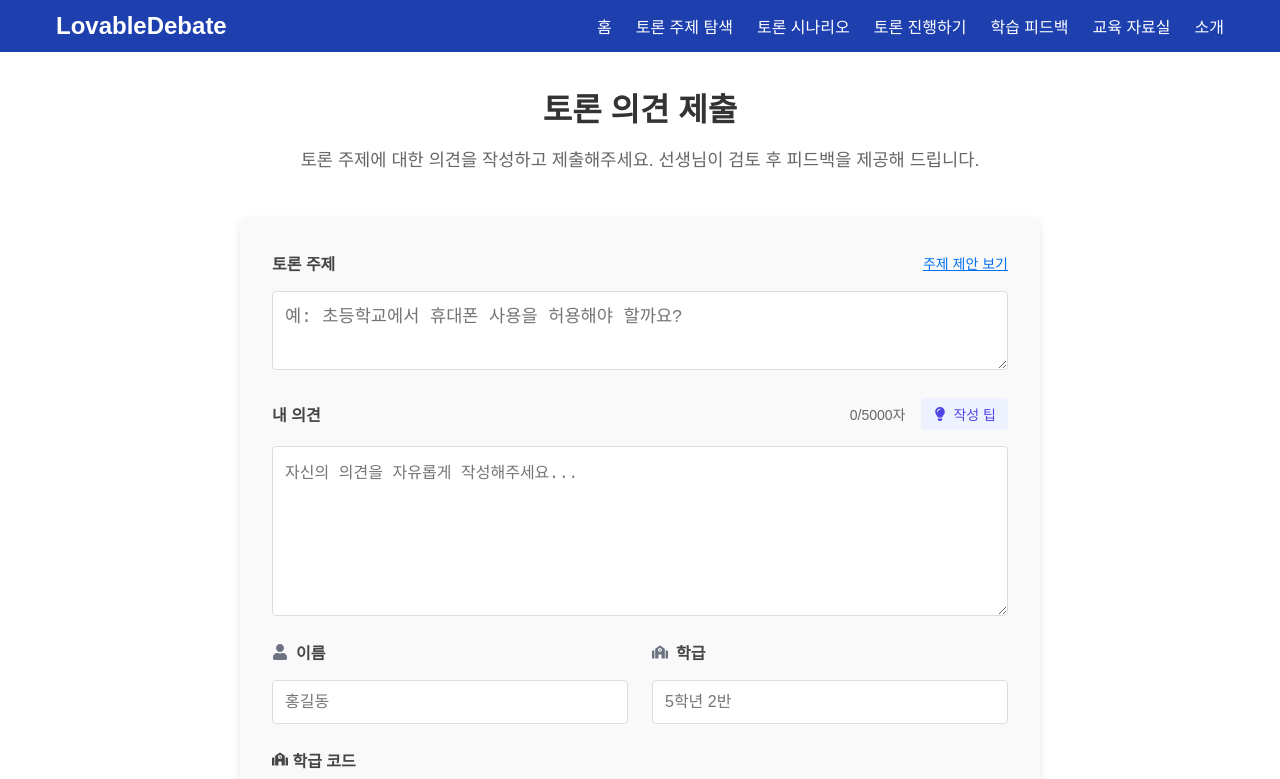
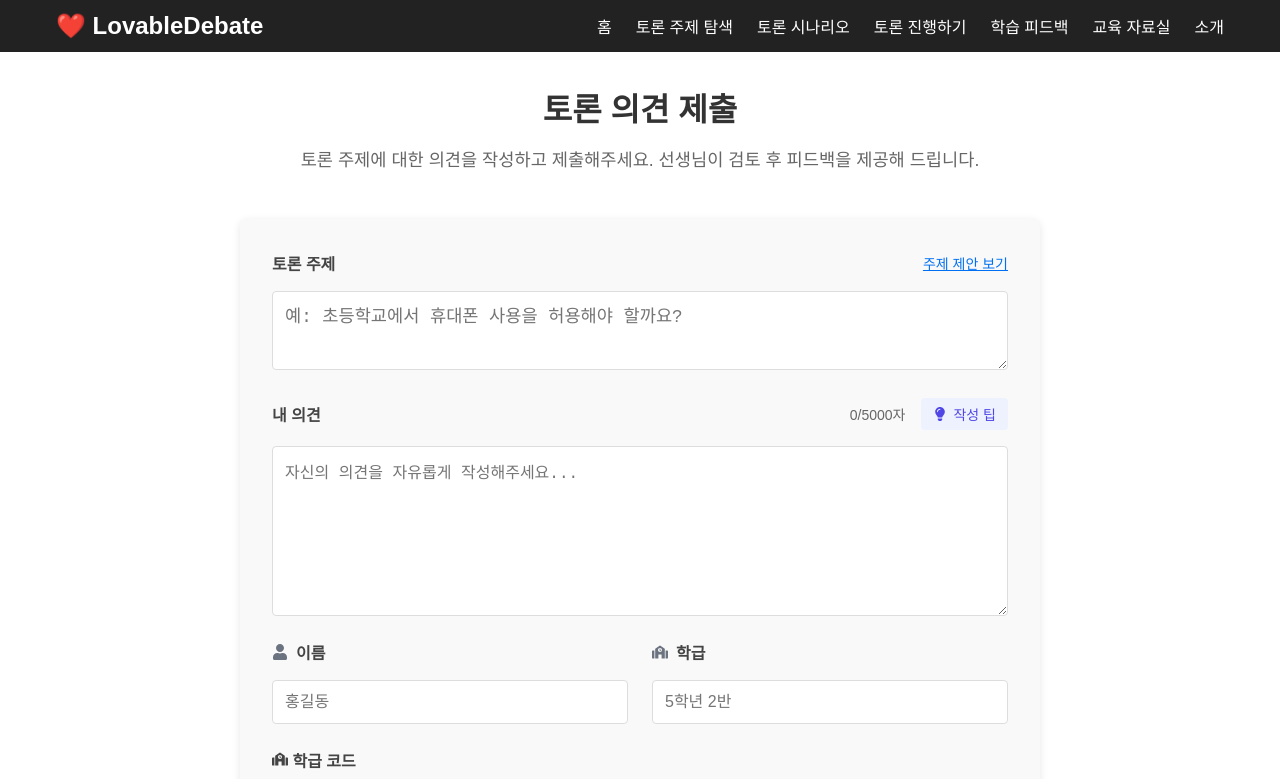
Before and after one commit to reallygood83/lovabledebate25, a Next.js app: page /submit in a window 1280 px wide. Shown: the top 779 px of the page. Built offline with nearby package versions, Linux system fonts and the light colour scheme.

Commit message:
네비게이션 바 개선: 중복 헤더 제거 및 7개 메뉴 항목으로 통합

```diff
--- a/app/components/Navbar.js
+++ b/app/components/Navbar.js
@@ -61,7 +61,7 @@ export default function Navbar() {
     <header className={styles.header}>
       <div className={styles.container}>
         <h1 className={styles.title}>
-          <Link href="/">LovableDebate</Link>
+          <Link href="/">❤️ LovableDebate</Link>
         </h1>
         <nav className={styles.nav}>
           <ul>
--- a/app/components/Navbar.module.css
+++ b/app/components/Navbar.module.css
@@ -1,5 +1,5 @@
 .header {
-  background-color: #1e40af;
+  background-color: #222;
   color: white;
   padding: 0.75rem 0;
   width: 100%;
@@ -70,7 +70,7 @@
   position: absolute;
   top: 100%;
   left: 0;
-  background-color: #1e40af;
+  background-color: #222;
   min-width: 150px;
   box-shadow: 0 8px 16px rgba(0, 0, 0, 0.2);
   border-radius: 0 0 4px 4px;
@@ -86,5 +86,5 @@
 }
 
 .dropdown a:hover {
-  background-color: #2563eb;
+  background-color: #333;
 }
```
Also changed, not shown: app/page.js (+0 -10 lines).
